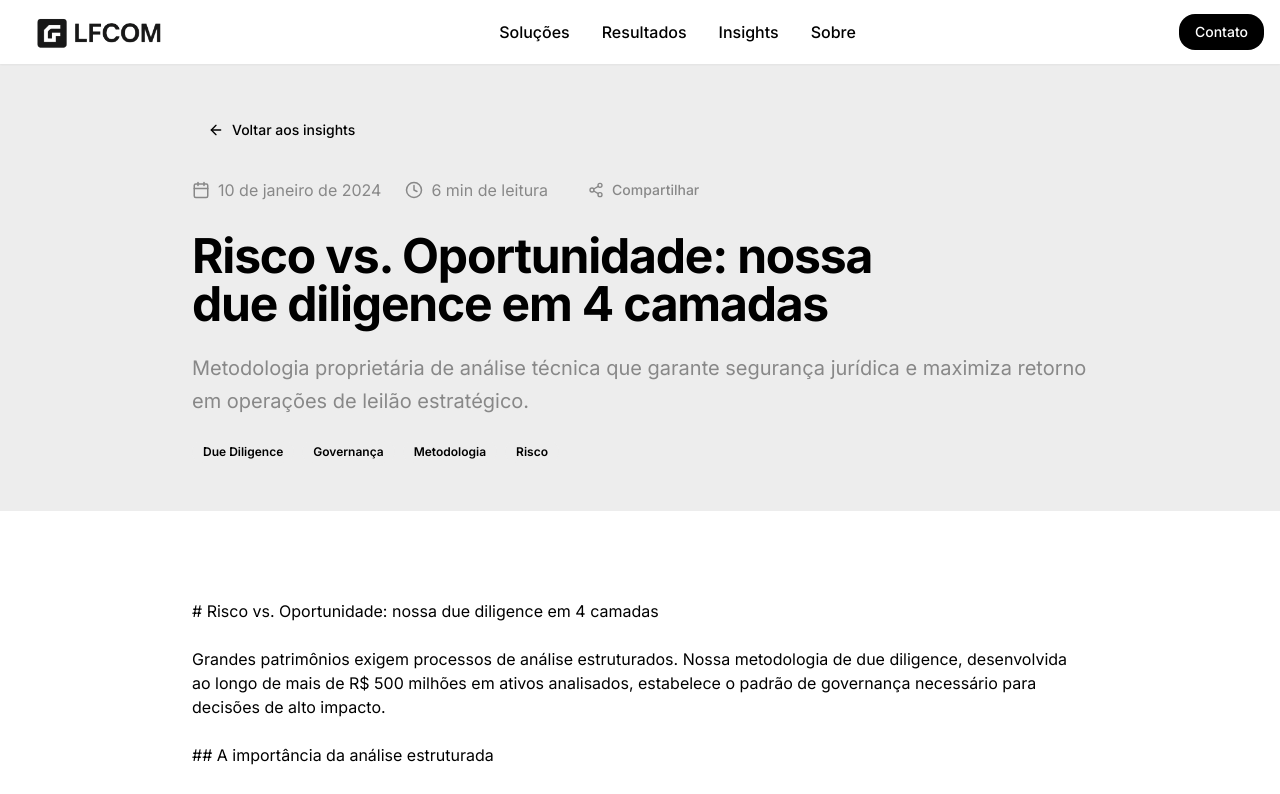
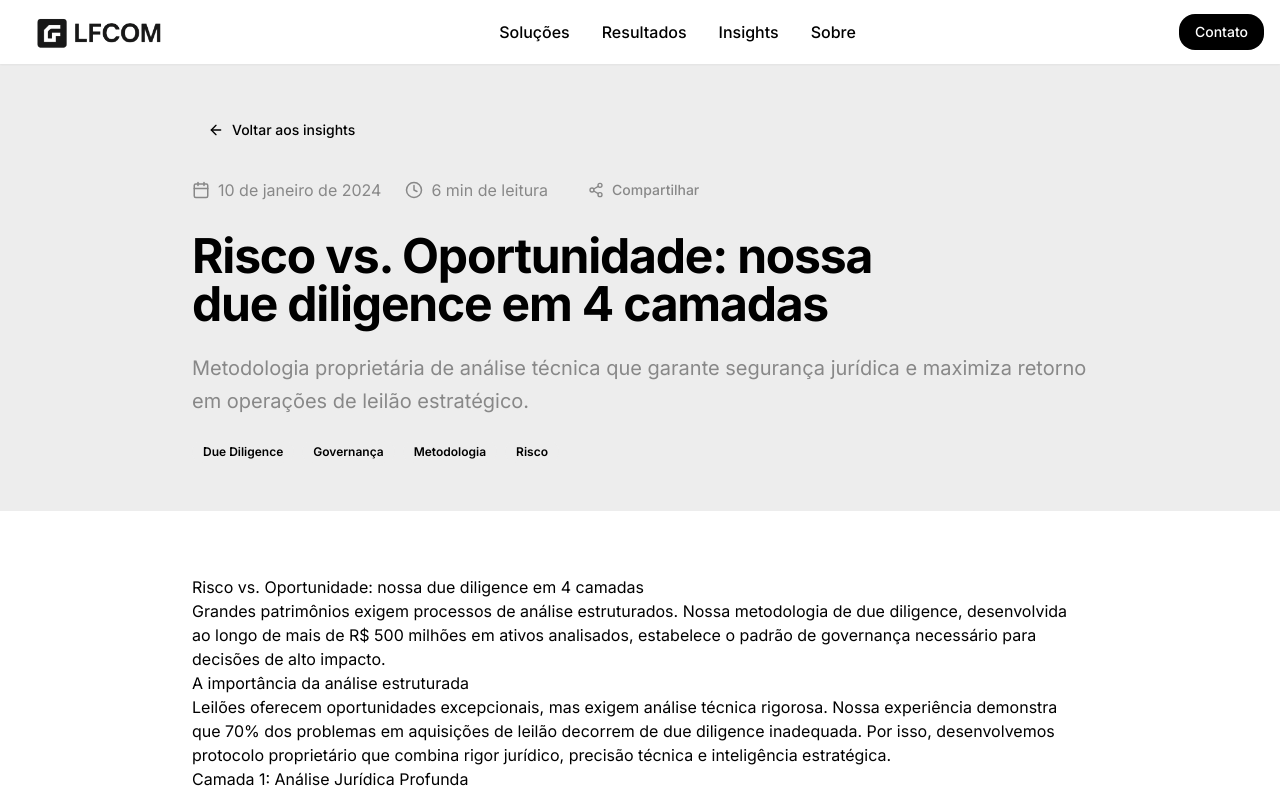
Before and after one commit to gabriedo/lfcom-asset-strategic, a React (Vite) app: page /insights/due-diligence-4-camadas in a window 1280 px wide. Shown: the top 794 px of the page. Built offline with nearby package versions, Linux system fonts and the light colour scheme.

Commit message:
Ajustar insights markdown
Refatora renderização de posts de insights para processar markdown, remover asteriscos indesejados e aplicar formatação de títulos, listas e parágrafos apropriados. Adiciona processor de markdown e aplica a renderização correta nos InsightPost.tsx.

```diff
--- /dev/null
+++ b/src/lib/markdown-processor.ts
@@ -0,0 +1,38 @@
+export const processMarkdown = (markdown: string): string => {
+  let html = markdown;
+
+  // Process headers (must be done before other replacements)
+  html = html.replace(/^### (.+)$/gm, '<h3>$1</h3>');
+  html = html.replace(/^## (.+)$/gm, '<h2>$1</h2>');
+  html = html.replace(/^# (.+)$/gm, '<h1>$1</h1>');
+
+  // Process bold text
+  html = html.replace(/\*\*(.+?)\*\*/g, '<strong>$1</strong>');
+
+  // Process unordered lists
+  html = html.replace(/^- (.+)$/gm, '<li>$1</li>');
+  html = html.replace(/(<li>.*<\/li>\n?)+/gs, (match) => `<ul>${match}</ul>`);
+
+  // Process paragraphs (text not already wrapped in tags)
+  html = html.split('\n\n').map(block => {
+    block = block.trim();
+    if (!block) return '';
+
+    // Don't wrap if it's already a header, list, or other tag
+    if (block.startsWith('<h') || block.startsWith('<ul') || block.startsWith('<li')) {
+      return block;
+    }
+
+    // Don't wrap if it's just whitespace or already wrapped
+    if (block.match(/^<[^>]+>.*<\/[^>]+>$/s)) {
+      return block;
+    }
+
+    return `<p>${block}</p>`;
+  }).join('\n');
+
+  // Clean up extra newlines
+  html = html.replace(/\n{3,}/g, '\n\n');
+
+  return html;
+};
--- a/src/pages/InsightPost.tsx
+++ b/src/pages/InsightPost.tsx
@@ -6,6 +6,7 @@ import { Badge } from "@/components/ui/badge";
 import { Card, CardContent } from "@/components/ui/card";
 import { ArrowLeft, Calendar, Clock, Share2 } from "lucide-react";
 import { getPostBySlug } from "@/data/posts";
+import { processMarkdown } from "@/lib/markdown-processor";
 
 const InsightPost = () => {
   const { slug } = useParams<{ slug: string }>();
@@ -109,17 +110,18 @@ const InsightPost = () => {
               <div
                 className="prose prose-lg max-w-none
                   prose-headings:font-bold prose-headings:text-foreground
-                  prose-h1:text-display prose-h1:mb-8
+                  prose-h1:text-display prose-h1:mb-8 prose-h1:mt-0
                   prose-h2:text-headline prose-h2:mt-12 prose-h2:mb-6
                   prose-h3:text-title prose-h3:mt-8 prose-h3:mb-4
                   prose-p:text-body prose-p:leading-relaxed prose-p:mb-6
                   prose-strong:text-foreground prose-strong:font-semibold
-                  prose-ul:my-6 prose-li:text-body prose-li:leading-relaxed
+                  prose-ul:my-6 prose-ul:list-disc prose-ul:pl-6
+                  prose-li:text-body prose-li:leading-relaxed prose-li:mb-2
                   prose-blockquote:border-l-4 prose-blockquote:border-accent-gold
                   prose-blockquote:pl-6 prose-blockquote:italic prose-blockquote:text-surface-medium
                   prose-code:bg-surface-light prose-code:px-2 prose-code:py-1 prose-code:rounded
                   prose-pre:bg-surface-dark prose-pre:text-surface-white"
-                dangerouslySetInnerHTML={{ __html: post.content.replace(/\n/g, '<br />') }}
+                dangerouslySetInnerHTML={{ __html: processMarkdown(post.content) }}
               />
             </div>
           </div>
```
